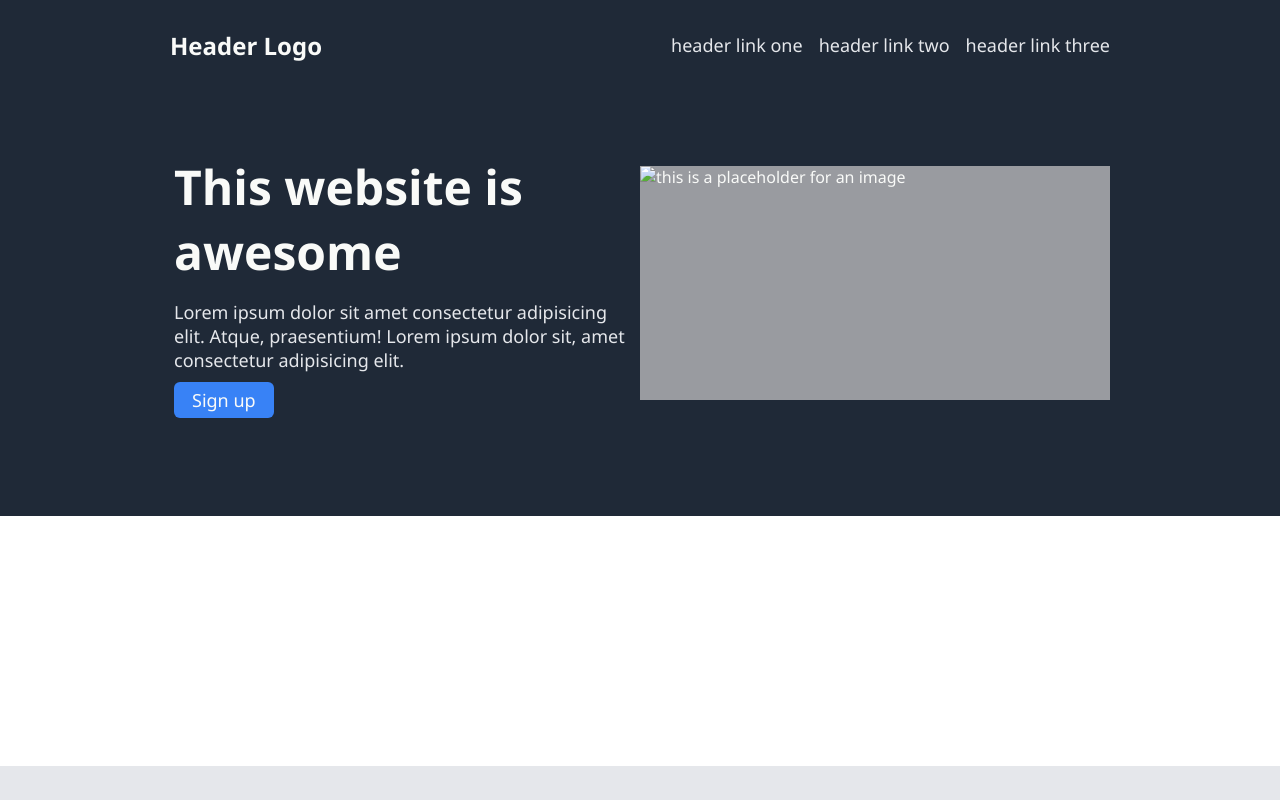
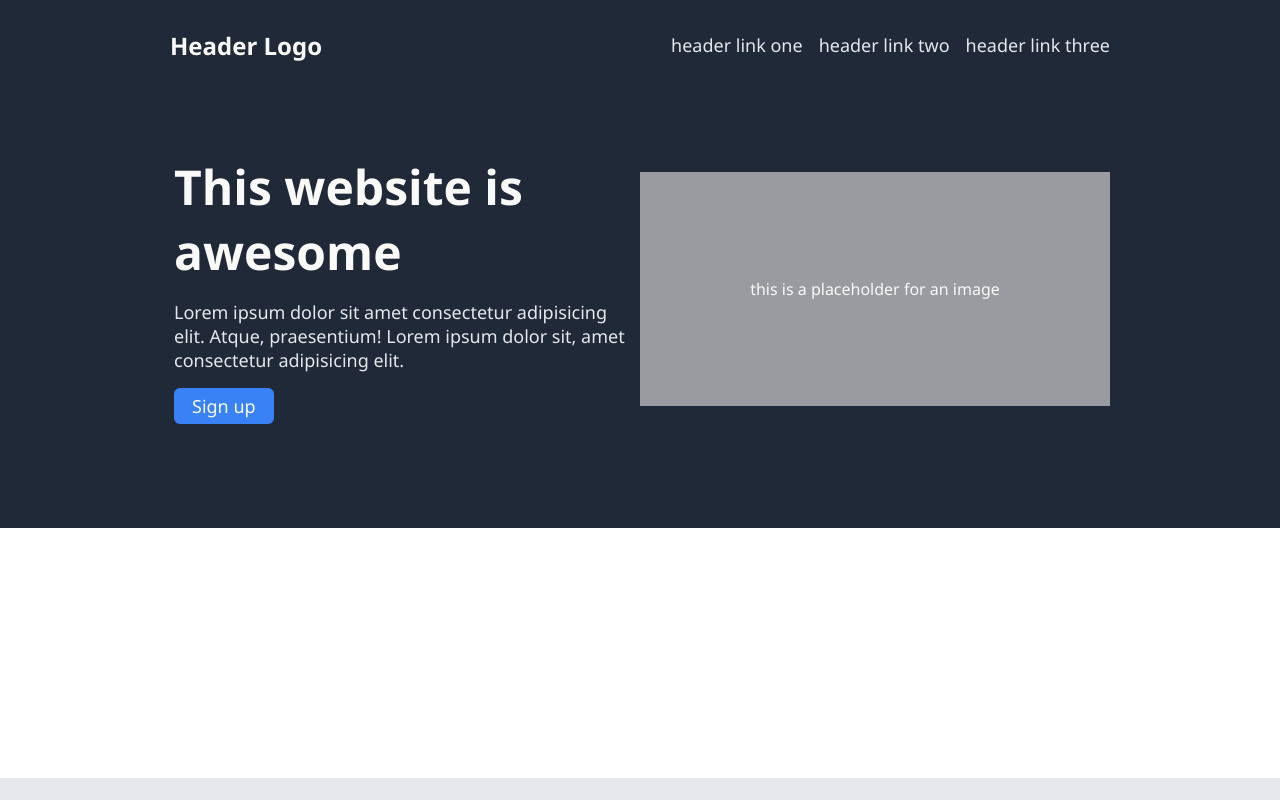
Before and after one commit to Nonines/Odin-Landing-Page, a plain HTML site: page index.html in a window 1280 px wide. Shown: the top 800 px of the page. Drawn offline with Linux system fonts and the light colour scheme.

Commit message:
Slight updates to header div: Signup link placed in a div container Image placeholder text centered with flex

```diff
--- a/index.html
+++ b/index.html
@@ -23,10 +23,10 @@
             <div class="subtext">
                 <p id="awesome">This website is awesome</p>
                 <p>Lorem ipsum dolor sit amet consectetur adipisicing elit. Atque, praesentium! Lorem ipsum dolor sit, amet consectetur adipisicing elit.</p>
-                <p id="signup"><a href="#">Sign up</a></p>
+                <p id="sign-up">Sign up</p>
             </div>
             <div class="secondary-image">
-                <img src="" alt="this is a placeholder for an image">
+                <p>this is a placeholder for an image</p>
             </div>
         </div>
     </div>
--- a/style.css
+++ b/style.css
@@ -77,14 +77,14 @@ body {
     margin: 4px;
 }
 
-.header .subtext a {
+.header .subtext #sign-up {
     background-color: #3882F6;
     font-size: 18px;
     border-radius: 6px;
     padding: 6px 18px;
-    text-decoration: none;
     font-weight: 500;
     color: #F9FAF8;
+    width: 64px;
 
 }
 
@@ -93,8 +93,12 @@ body {
     height: 234px;
     background-color: #999ba0;
     flex: initial;
+    display: flex;
 }
 
+.header .secondary-image p {
+    margin: auto;
+}
 /* ! */
 
 .content-one {
```
